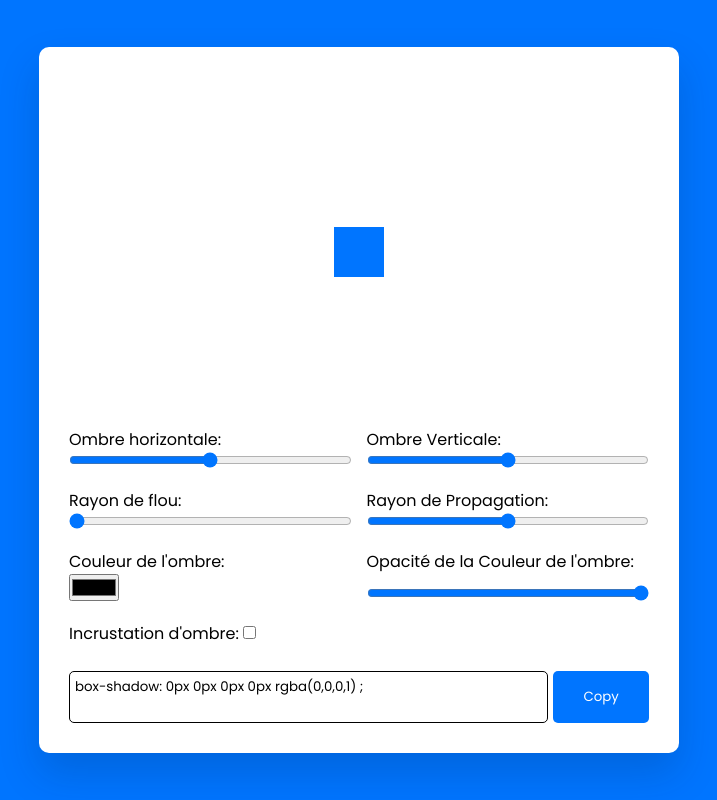
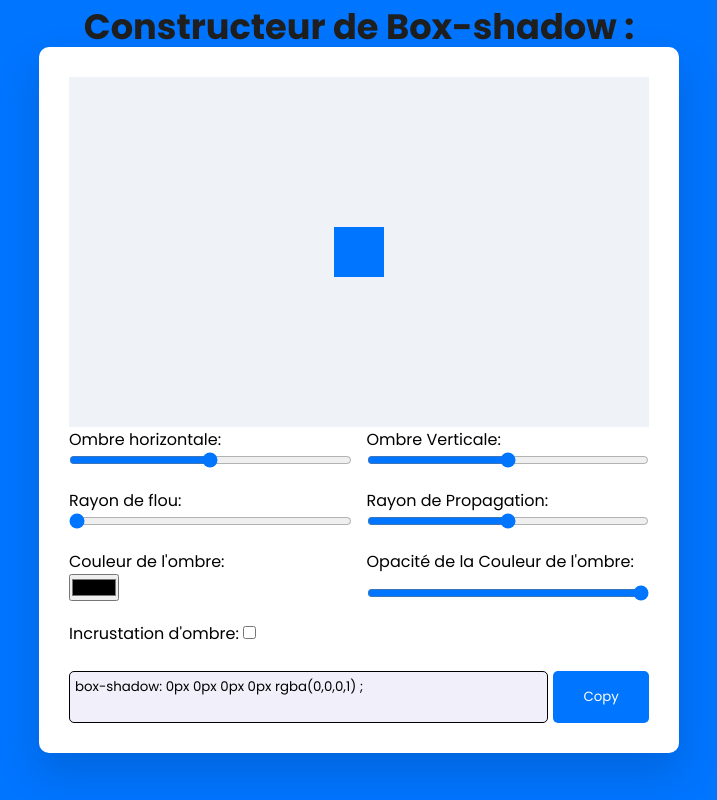
Before and after one commit to 100sue/dev-UX-tools-boxShadow, a plain HTML site: page index.html in a window 1280 px wide. Shown: the whole page, without its empty margins (281-998 px from the left). Drawn offline with Linux system fonts and the light colour scheme.

Commit message:
changement css et ajout titre

```diff
--- a/index.html
+++ b/index.html
@@ -9,6 +9,7 @@
 </head>
 
 <body>
+<h1>Constructeur de Box-shadow :</h1>
 <div class="container">
 
     <div class="result">
--- a/style.css
+++ b/style.css
@@ -9,6 +9,12 @@
 
 body {
     background-color: #0075ff;
+}
+
+h1 {
+    text-align: center;
+    font-size: 2.2em;
+    color: #1f1f1f;
 }
 
 .container {
@@ -24,6 +30,7 @@ body {
 }
 .result {
     padding: 150px 0;
+    background-color: #eff3f8
 }
 
 #element {
@@ -61,6 +68,7 @@ textarea {
     padding: 5px;
     border: 1px solid black;
     border-radius: 5px;
+    background-color: #f1eff9;
 }
 .code-wrapper button {
     background-color: #0075ff;
```
